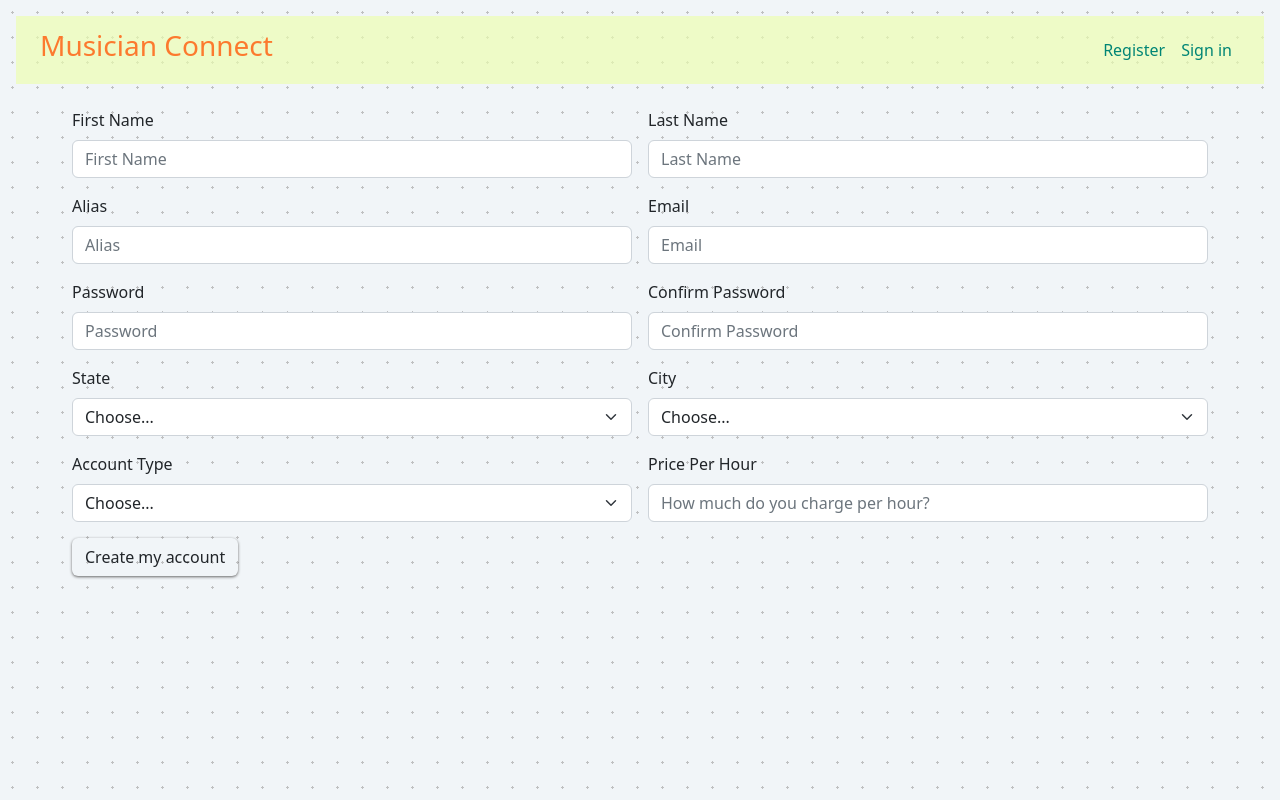
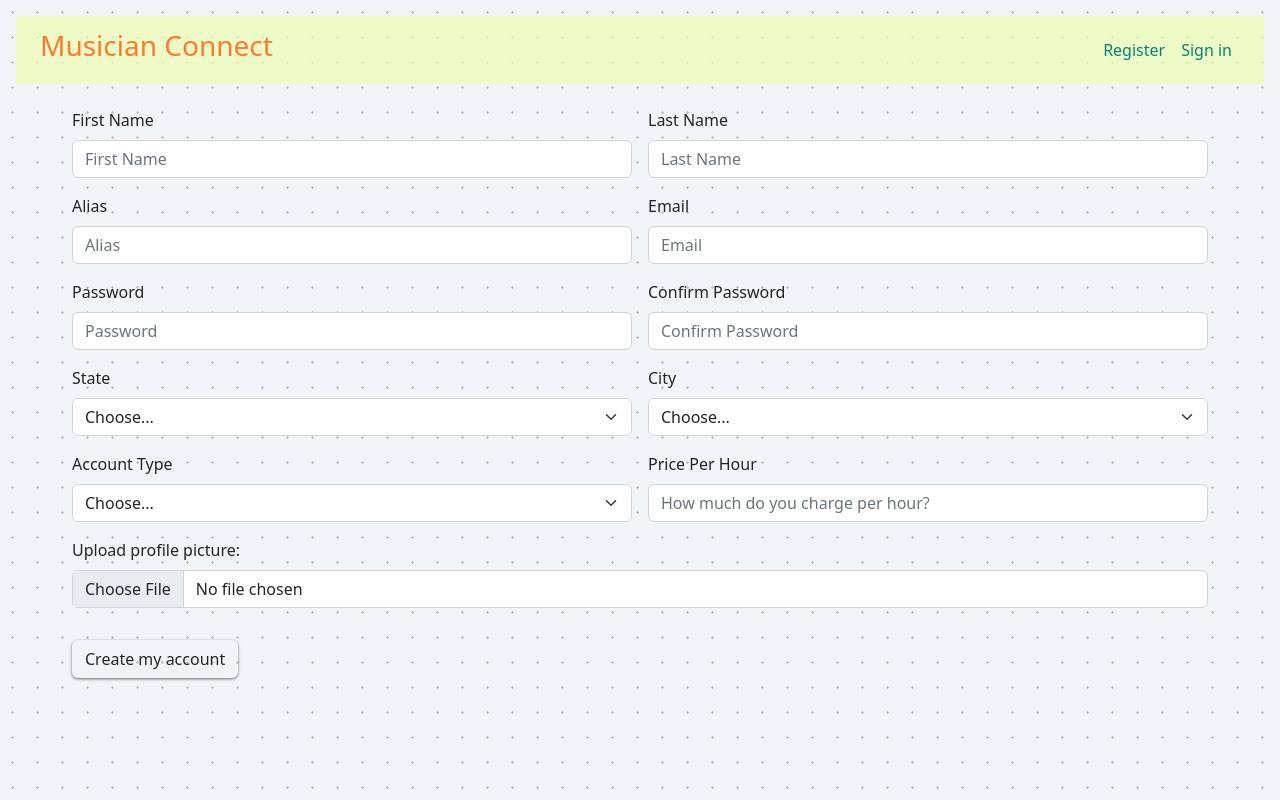
Before and after one commit to MikeRock51/Musician_Connect, a React (Create React App) app in the folder frontend/: page /register in a window 1280 px wide. Built offline with nearby package versions, Linux system fonts and the light colour scheme.

Commit message:
Add display picture field to form

```diff
--- a/frontend/src/components/pages/Signup.jsx
+++ b/frontend/src/components/pages/Signup.jsx
@@ -22,14 +22,14 @@ function Signup() {
             <div className="col-md-6">
                 <label for="inputPassword4" className="form-label">Password</label>
                 <input type="password" name="password"
-                className="form-control" id="inputPassword4"
-                placeholder="Password" required />
+                    className="form-control" id="inputPassword4"
+                    placeholder="Password" required />
             </div>
             <div className="col-md-6">
                 <label for="inputPassword4" className="form-label">Confirm Password</label>
                 <input type="password" name="confirm-password"
-                className="form-control" id="inputPassword4"
-                placeholder="Confirm Password" required />
+                    className="form-control" id="inputPassword4"
+                    placeholder="Confirm Password" required />
             </div>
             <div className="col-md-6">
                 <label for="inputState" className="form-label">State</label>
@@ -48,7 +48,7 @@ function Signup() {
             <div className="col-md-6">
                 <label for="inputUsertype" className="form-label">Account Type</label>
                 <select id="inputUsertype" className="form-select"
-                name="userType">
+                    name="userType">
                     <option disabled selected hidden>Choose...</option>
                     <option>Client</option>
                     <option>Musician</option>
@@ -57,7 +57,11 @@ function Signup() {
             <div className="col-md-6">
                 <label className="form-label">Price Per Hour</label>
                 <input type="text" className="form-control" name="price_by_hour"
-                id="inputZip" placeholder="How much do you charge per hour?"/>
+                    id="inputZip" placeholder="How much do you charge per hour?" />
+            </div>
+            <div class="mb-3">
+                <label for="media" class="form-label">Upload profile picture:</label>
+                <input type="file" class="form-control" id="media" name="dp" accept="image/*" />
             </div>
             <div className="col-12">
                 <button type="submit" className="btn">Create my account</button>
```
